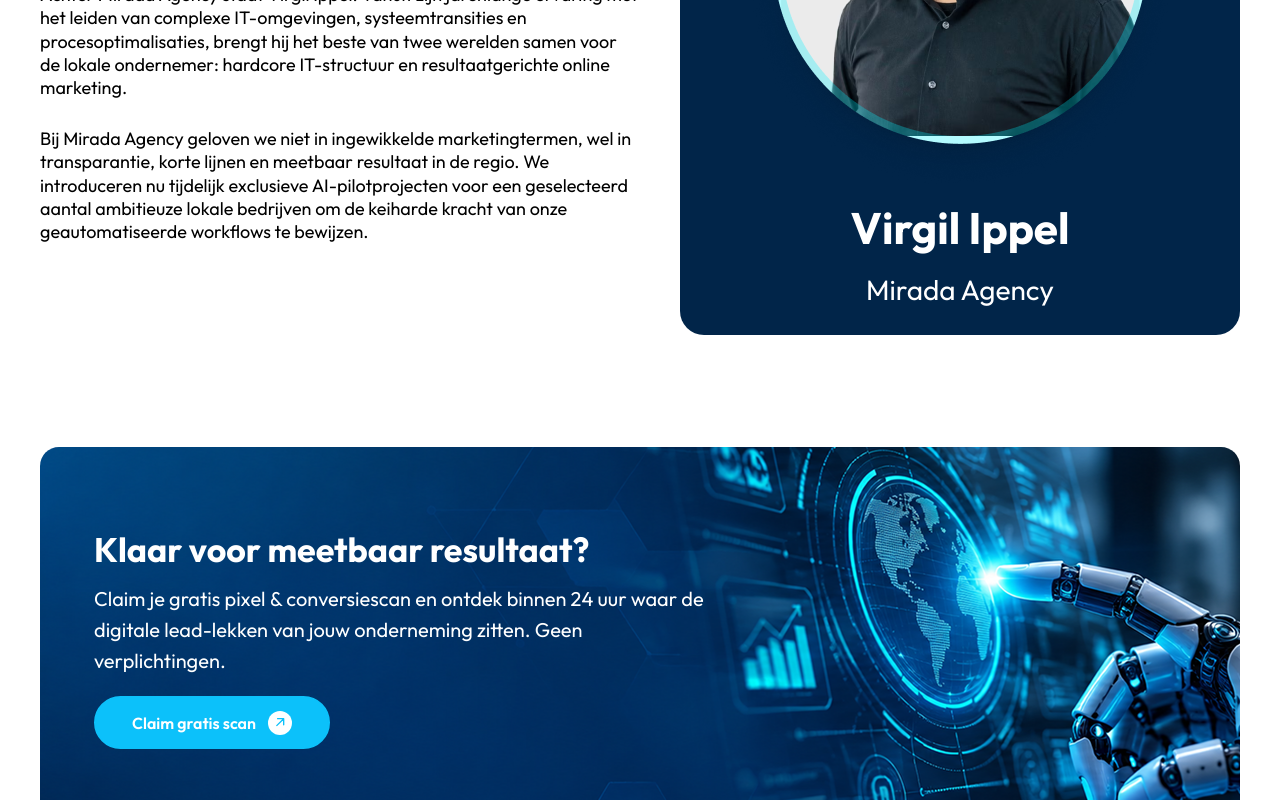
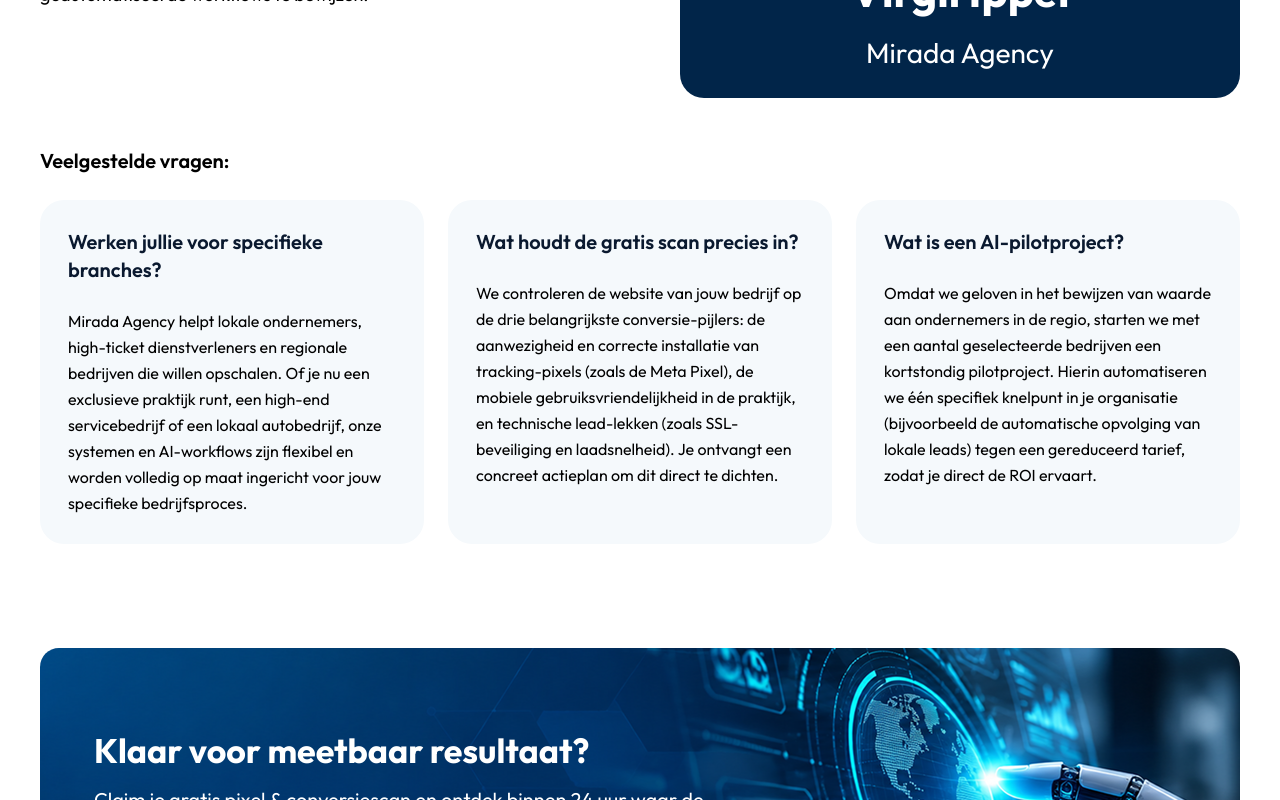
Before and after one commit to taibacreations/3616-miradaagency, a Next.js app: page / in a window 1280 px wide. Shown: the part 5843-6643 px from the top of the page. Built offline with nearby package versions, Linux system fonts and the light colour scheme.

Commit message:
changed founder's section

```diff
--- a/src/components/contact.tsx
+++ b/src/components/contact.tsx
@@ -68,7 +68,7 @@
   };
 
   return (
-    <section id="contact" ref={sectionRef} className=" pt-[8vh] sm:pt-[10vh] lg:pt-[7vh] xl:pt-[12.8vh]">
+    <section id="contact" ref={sectionRef} className=" pt-[7vh] sm:pt-[7vh] xl:pt-[12.8vh]">
       <div>
         <div className="max-w-[1560px] mx-auto xl:px-10 md:px-6 px-4">
           <div
--- a/src/components/faq.tsx
+++ b/src/components/faq.tsx
@@ -34,21 +34,7 @@
     answer:
       "Onze focus ligt op lokale en regionale ondernemers in Nederland. Maar we helpen ook bedrijven die nationaal actief zijn. Zolang je ambitieus bent en meetbaar wil groeien, kunnen we samenwerken.",
   },
-  {
-    question: "Werken jullie voor specifieke branches?",
-    answer:
-      "Mirada Agency helpt lokale ondernemers, high-ticket dienstverleners en regionale bedrijven die willen opschalen. Of je nu een exclusieve praktijk runt, een high-end servicebedrijf of een lokaal autobedrijf, onze systemen en AI-workflows zijn flexibel en worden volledig op maat ingericht voor jouw specifieke bedrijfsproces.",
-  },
-  {
-    question: "Wat houdt de gratis scan precies in?",
-    answer:
-      "We controleren de website van jouw bedrijf op de drie belangrijkste conversie-pijlers: de aanwezigheid en correcte installatie van tracking-pixels (zoals de Meta Pixel), de mobiele gebruiksvriendelijkheid in de praktijk, en technische lead-lekken (zoals SSL-beveiliging en laadsnelheid). Je ontvangt een concreet actieplan om dit direct te dichten.",
-  },
-  {
-    question: "Wat is een AI-pilotproject?",
-    answer:
-      "Omdat we geloven in het bewijzen van waarde aan ondernemers in de regio, starten we met een aantal geselecteerde bedrijven een kortstondig pilotproject. Hierin automatiseren we één specifiek knelpunt in je organisatie (bijvoorbeeld de automatische opvolging van lokale leads) tegen een gereduceerd tarief, zodat je direct de ROI ervaart.",
-  },
+
 ];
 
 const Faq = () => {
--- a/src/components/founder.tsx
+++ b/src/components/founder.tsx
@@ -1,10 +1,26 @@
 "use client";
+
+const faqs = [
+  {
+    question: "Werken jullie voor specifieke branches?",
+    answer:
+      "Mirada Agency helpt lokale ondernemers, high-ticket dienstverleners en regionale bedrijven die willen opschalen. Of je nu een exclusieve praktijk runt, een high-end servicebedrijf of een lokaal autobedrijf, onze systemen en AI-workflows zijn flexibel en worden volledig op maat ingericht voor jouw specifieke bedrijfsproces.",
+  },
+  {
+    question: "Wat houdt de gratis scan precies in?",
+    answer:
+      "We controleren de website van jouw bedrijf op de drie belangrijkste conversie-pijlers: de aanwezigheid en correcte installatie van tracking-pixels (zoals de Meta Pixel), de mobiele gebruiksvriendelijkheid in de praktijk, en technische lead-lekken (zoals SSL-beveiliging en laadsnelheid). Je ontvangt een concreet actieplan om dit direct te dichten.",
+  },
+  {
+    question: "Wat is een AI-pilotproject?",
+    answer:
+      "Omdat we geloven in het bewijzen van waarde aan ondernemers in de regio, starten we met een aantal geselecteerde bedrijven een kortstondig pilotproject. Hierin automatiseren we één specifiek knelpunt in je organisatie (bijvoorbeeld de automatische opvolging van lokale leads) tegen een gereduceerd tarief, zodat je direct de ROI ervaart.",
+  },
+];
 
 import { useEffect, useRef, useState } from "react";
 
 const Founder = () => {
-  const [openIndex, setOpenIndex] = useState<number>(0);
-
   const sectionRef = useRef<HTMLDivElement>(null);
   const [visible, setVisible] = useState(false);
 
@@ -28,8 +44,9 @@
     <section
       id="over"
       ref={sectionRef}
-      className="bg-white min-h-auto pt-[8vh] sm:pt-[10vh] pb-[4vh] sm:pb-[4vh] xl:pt-[13vh] xl:pb-[8vh] 2xl:pb-[15vh]"
+      className="bg-white min-h-auto pt-[8vh] sm:pt-[10vh] pb-[3vh] sm:pb-[4vh] xl:pt-[13vh] xl:pb-[7vh] 2xl:pb-[6vh]"
     >
+      {/* TEXT + IMAGE ROW (unchanged) */}
       <div className="max-w-[1560px] mx-auto xl:px-10 md:px-6 px-4 flex flex-col md:flex-row justify-between gap-10 md:gap-6 xl:gap-10 items-center md:items-stretch">
         {/* TEXT BOX */}
         <div
@@ -92,6 +109,42 @@
           </div>
         </div>
       </div>
+
+      {/* FAQ CARDS */}
+<div
+  className={`max-w-[1560px] mx-auto xl:px-10 md:px-6 px-4 mt-[5vh] lg:mt-[4vh] xl:mt-[6vh] transition-all duration-700 ease-out ${
+    visible ? "opacity-100 translate-y-0" : "opacity-0 translate-y-6"
+  }`}
+  style={{ transitionDelay: visible ? "300ms" : "0ms" }}
+>
+  <p className="text-[16px] sm:text-[18px] xl:text-[20px] text-black font-semibold">
+    Veelgestelde vragen:
+  </p>
+
+  <div className="mt-[3vh] grid grid-cols-1 md:grid-cols-2 lg:grid-cols-3 gap-5 xl:gap-6">
+    {faqs.map((faq, i) => (
+      <div
+        key={faq.question}
+        className={`transition-all duration-700 ease-out ${
+          visible ? "opacity-100 translate-y-0" : "opacity-0 translate-y-8"
+        }`}
+        style={{ transitionDelay: visible ? `${i * 120}ms` : "0ms" }}
+      >
+        <div className="group relative h-full w-full cursor-pointer rounded-[24px] bg-[#F5F9FC] p-6 xl:p-7 transition-all duration-500 ease-out hover:-translate-y-2 hover:shadow-[0_10px_25px_rgba(12,193,250,0.18)]">
+          <h3 className="font-semibold text-[16px] sm:text-[18px] xl:text-[20px] leading-[26px] xl:leading-[28px] text-[#0A192F]">
+            {faq.question}
+          </h3>
+
+
+
+          <p className="text-[14px] sm:text-[15px] xl:text-[16px] leading-[24px] xl:leading-[26px] text-black mt-5 xl:mt-6">
+            {faq.answer}
+          </p>
+        </div>
+      </div>
+    ))}
+  </div>
+</div>
     </section>
   );
 };
```
